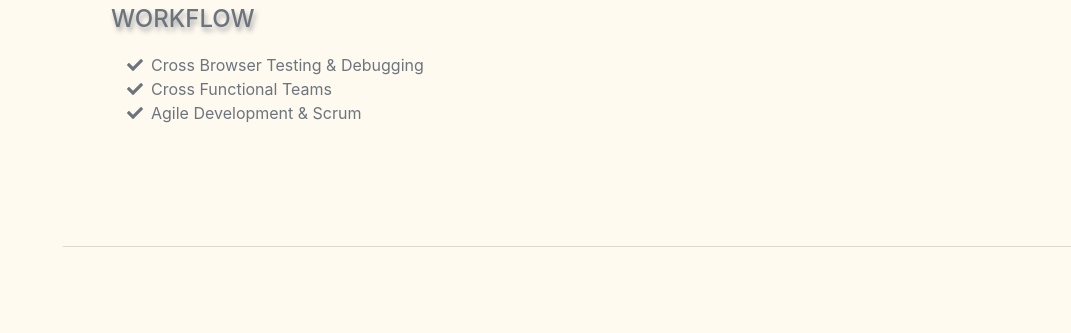
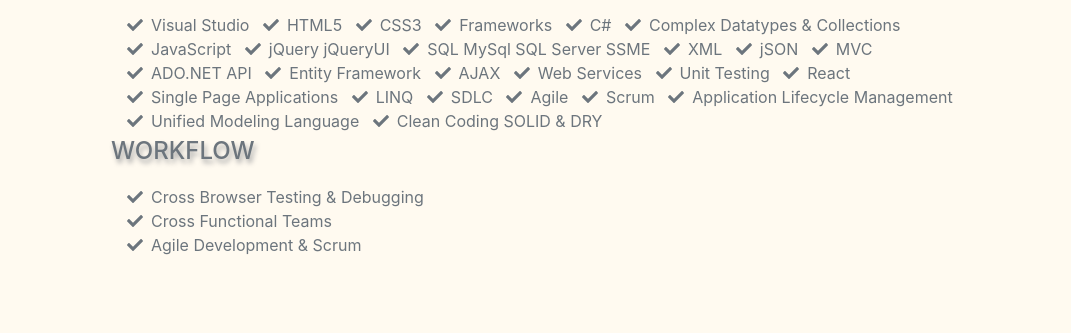
Before and after one commit to WilliamMcCarty/FED1PersonalSite, a plain HTML site: page FED1PersonalSite/resume.html in a window 1280 px wide. Shown: the part 5192-5525 px from the top of the page, without its empty margins (209-1280 px from the left). Drawn offline with nearby package versions, Linux system fonts and the light colour scheme; a web font is replaced by a local one.

Commit message:
Updated skills section on resume page

```diff
--- a/FED1PersonalSite/resume.html
+++ b/FED1PersonalSite/resume.html
@@ -315,7 +315,7 @@
         <hr class="m-0" />
         <section class="resume-section" id="skills">
             <div class="resume-section-content">
-                <h2 class="mb-5 textShadow">Skills</h2>
+                <h2 class="mb-5 textShadow">Technical Skills</h2>
                 <div class="subheading mb-3 textShadow">Programming Languages & Tools</div>
                 <div class="technicalSkillsP">
                     Solid organizational skills with the ability to multi-task, work under pressure, coordinate multiple projects simultaneously, meet deadlines under stringent time constraints, efficient and attentive to detail.
@@ -325,18 +325,125 @@
                     Maintain a visionary outlook and the ability to see each challenge in the context of the broader scope of the project, while always acting towards that desired end goal.
                 </div>
                 <ul class="list-inline dev-icons">
-                    <li class="list-inline-item"><i class="fab fa-html5"></i></li>
-                    <li class="list-inline-item"><i class="fab fa-css3-alt"></i></li>
-                    <li class="list-inline-item"><i class="fab fa-js-square"></i></li>
-                    <li class="list-inline-item"><i class="fab fa-angular"></i></li>
-                    <li class="list-inline-item"><i class="fab fa-react"></i></li>
-                    <li class="list-inline-item"><i class="fab fa-node-js"></i></li>
-                    <li class="list-inline-item"><i class="fab fa-bootstrap"></i></li>
-                    <li class="list-inline-item"><i class="fas fa-database"></i></li>
-                    <li class="list-inline-item"><i class="fas fa-mobile-alt"></i></li>
-                    <li class="list-inline-item"><i class="fas fa-cloud"></i></li>
-                    <li class="list-inline-item"><i class="fas fa-code-branch"></i></li>
-                    <li class="list-inline-item"><i class="fab fa-github"></i></li>
+                    <li class="list-inline-item"><i class="fab fa-html5" title="HTML5"></i></li>
+                    <li class="list-inline-item"><i class="fab fa-css3-alt" title="CSS3"></i></li>
+                    <li class="list-inline-item"><i class="fab fa-js-square" title="JavaScript"></i></li>
+                    <li class="list-inline-item"><i class="fab fa-angular" title="Angular"></i></li>
+                    <li class="list-inline-item"><i class="fab fa-react" title="React"></i></li>
+                    <li class="list-inline-item"><i class="fab fa-node-js" title="jScripting"></i></li>
+                    <li class="list-inline-item"><i class="fab fa-bootstrap" title="Bootstrap"></i></li>
+                    <li class="list-inline-item"><i class="fas fa-database" title="SQL Server"></i></li>
+                    <li class="list-inline-item"><i class="fas fa-mobile-alt" title="Mobile Responsive"></i></li>
+                    <li class="list-inline-item"><i class="fas fa-cloud" title="Cloud"></i></li>
+                    <li class="list-inline-item"><i class="fas fa-code-branch" title="C# Code Branching"></i></li>
+                    <li class="list-inline-item"><i class="fab fa-github" title="GitHub"></i></li>
+                </ul>
+                <div class="subheading mb-3 textShadow">Experience With</div>
+                <ul class="list-inline fa-ul mb-0" ">
+                    <li class="list-inline-item resumeExperienceList">
+                        <span class="fa-li"><i class="fas fa-check"></i></span>
+                        Visual Studio
+                    </li>
+                    <li class="list-inline-item resumeExperienceList">
+                        <span class="fa-li"><i class="fas fa-check"></i></span>
+                        HTML5
+                    </li>
+                    <li class="list-inline-item resumeExperienceList">
+                        <span class="fa-li"><i class="fas fa-check"></i></span>
+                        CSS3
+                    </li>
+                    <li class="list-inline-item resumeExperienceList">
+                        <span class="fa-li"><i class="fas fa-check"></i></span>
+                        Frameworks
+                    </li>
+                    <li class="list-inline-item resumeExperienceList">
+                        <span class="fa-li"><i class="fas fa-check"></i></span>
+                        C#
+                    </li>
+                    <li class="list-inline-item resumeExperienceList">
+                        <span class="fa-li"><i class="fas fa-check"></i></span>
+                        Complex Datatypes & Collections
+                    </li>
+                    <li class="list-inline-item resumeExperienceList">
+                        <span class="fa-li"><i class="fas fa-check"></i></span>
+                        JavaScript
+                    </li>
+                    <li class="list-inline-item resumeExperienceList">
+                        <span class="fa-li"><i class="fas fa-check"></i></span>
+                        jQuery jQueryUI
+                    </li>
+                    <li class="list-inline-item resumeExperienceList">
+                        <span class="fa-li"><i class="fas fa-check"></i></span>
+                        SQL MySql SQL Server SSME
+                    </li>
+                    <li class="list-inline-item resumeExperienceList">
+                        <span class="fa-li"><i class="fas fa-check"></i></span>
+                        XML
+                    </li>
+                    <li class="list-inline-item resumeExperienceList">
+                        <span class="fa-li"><i class="fas fa-check"></i></span>
+                        jSON
+                    </li>
+                    <li class="list-inline-item resumeExperienceList">
+                        <span class="fa-li"><i class="fas fa-check"></i></span>
+                        MVC
+                    </li>
+                    <li class="list-inline-item resumeExperienceList">
+                        <span class="fa-li"><i class="fas fa-check"></i></span>
+                        ADO.NET API
+                    </li>
+                    <li class="list-inline-item resumeExperienceList">
+                        <span class="fa-li"><i class="fas fa-check"></i></span>
+                        Entity Framework
+                    </li>
+                    <li class="list-inline-item resumeExperienceList">
+                        <span class="fa-li"><i class="fas fa-check"></i></span>
+                        AJAX
+                    </li>
+                    <li class="list-inline-item resumeExperienceList">
+                        <span class="fa-li"><i class="fas fa-check"></i></span>
+                        Web Services
+                    </li>
+                    <li class="list-inline-item resumeExperienceList">
+                        <span class="fa-li"><i class="fas fa-check"></i></span>
+                        Unit Testing
+                    </li>
+                    <li class="list-inline-item resumeExperienceList">
+                        <span class="fa-li"><i class="fas fa-check"></i></span>
+                        React
+                    </li>
+                    <li class="list-inline-item resumeExperienceList">
+                        <span class="fa-li"><i class="fas fa-check"></i></span>
+                        Single Page Applications
+                    </li>
+                    <li class="list-inline-item resumeExperienceList">
+                        <span class="fa-li"><i class="fas fa-check"></i></span>
+                        LINQ
+                    </li>
+                    <li class="list-inline-item resumeExperienceList">
+                        <span class="fa-li"><i class="fas fa-check"></i></span>
+                        SDLC
+                    </li>
+                    <li class="list-inline-item resumeExperienceList">
+                        <span class="fa-li"><i class="fas fa-check"></i></span>
+                        Agile
+                    </li>
+                    <li class="list-inline-item resumeExperienceList">
+                        <span class="fa-li"><i class="fas fa-check"></i></span>
+                        Scrum
+                    </li>
+                    <li class="list-inline-item resumeExperienceList">
+                        <span class="fa-li"><i class="fas fa-check"></i></span>
+                        Application Lifecycle Management
+                    </li>
+                    <li class="list-inline-item resumeExperienceList">
+                        <span class="fa-li"><i class="fas fa-check"></i></span>
+                        Unified Modeling Language
+                    </li>
+                    <li class="list-inline-item resumeExperienceList">
+                        <span class="fa-li"><i class="fas fa-check"></i></span>
+                        Clean Coding SOLID & DRY
+                    </li>
                 </ul>
                 <div class="subheading mb-3 textShadow">Workflow</div>
                 <ul class="fa-ul mb-0">
```
Also changed, not shown: FED1PersonalSite/css/styles.css.
